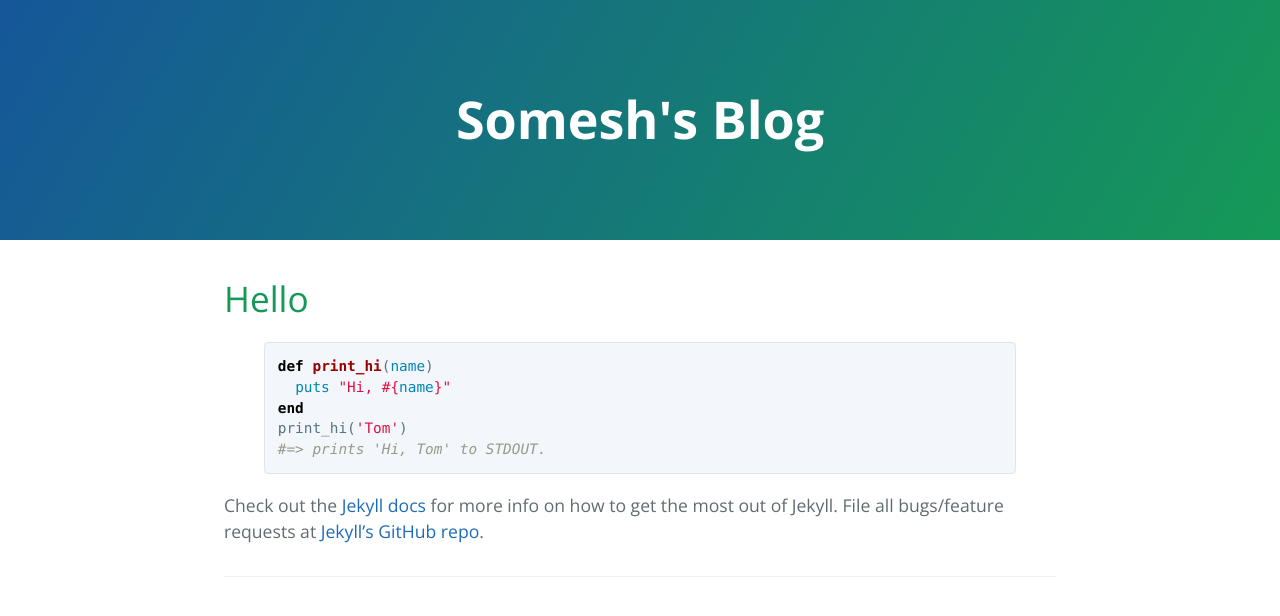
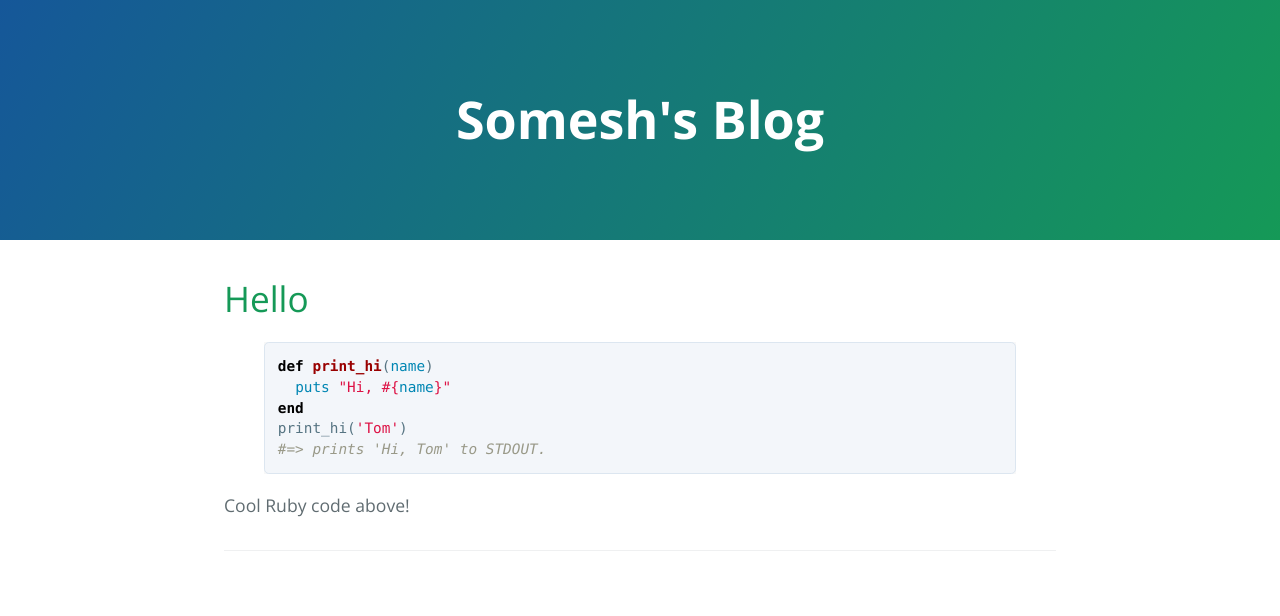
Before and after one commit to someshkar/blog-old, a Jekyll site: the page built from _posts/2016-02-12-sample-content.markdown, in a window 1280 px wide. Shown: the top 616 px of the page. Built offline with Jekyll 4.4.1, drawn with Linux system fonts in a browser that asks for light colours.

```diff
--- a/_posts/2016-02-12-sample-content.markdown
+++ b/_posts/2016-02-12-sample-content.markdown
@@ -15,7 +15,4 @@
 #=> prints 'Hi, Tom' to STDOUT.
 {% endhighlight %}
 
-Check out the [Jekyll docs][jekyll] for more info on how to get the most out of Jekyll. File all bugs/feature requests at [Jekyll's GitHub repo][jekyll-gh].
-
-[jekyll-gh]: https://github.com/mojombo/jekyll
-[jekyll]:    http://jekyllrb.com
+Cool Ruby code above!
--- a/index.html
+++ b/index.html
@@ -4,10 +4,10 @@
 ---
 
 <div id="home">
-  <h1>Blog Posts</h1>
+  <!-- <h1>Blog Posts</h1> -->
   <ul class="posts">
     {% for post in site.posts %}
-      <li><span>{{ post.date | date_to_string }}</span> &raquo; <a href="{{ site.baseurl }}{{ post.url }}">{{ post.title }}</a></li>
+      <li><a href="{{ site.baseurl }}{{ post.url }}">{{ post.title }}</a>  <span style="text-align: right;">{{ post.date | date_to_string }}</span></li>
     {% endfor %}
   </ul>
 </div>
```
